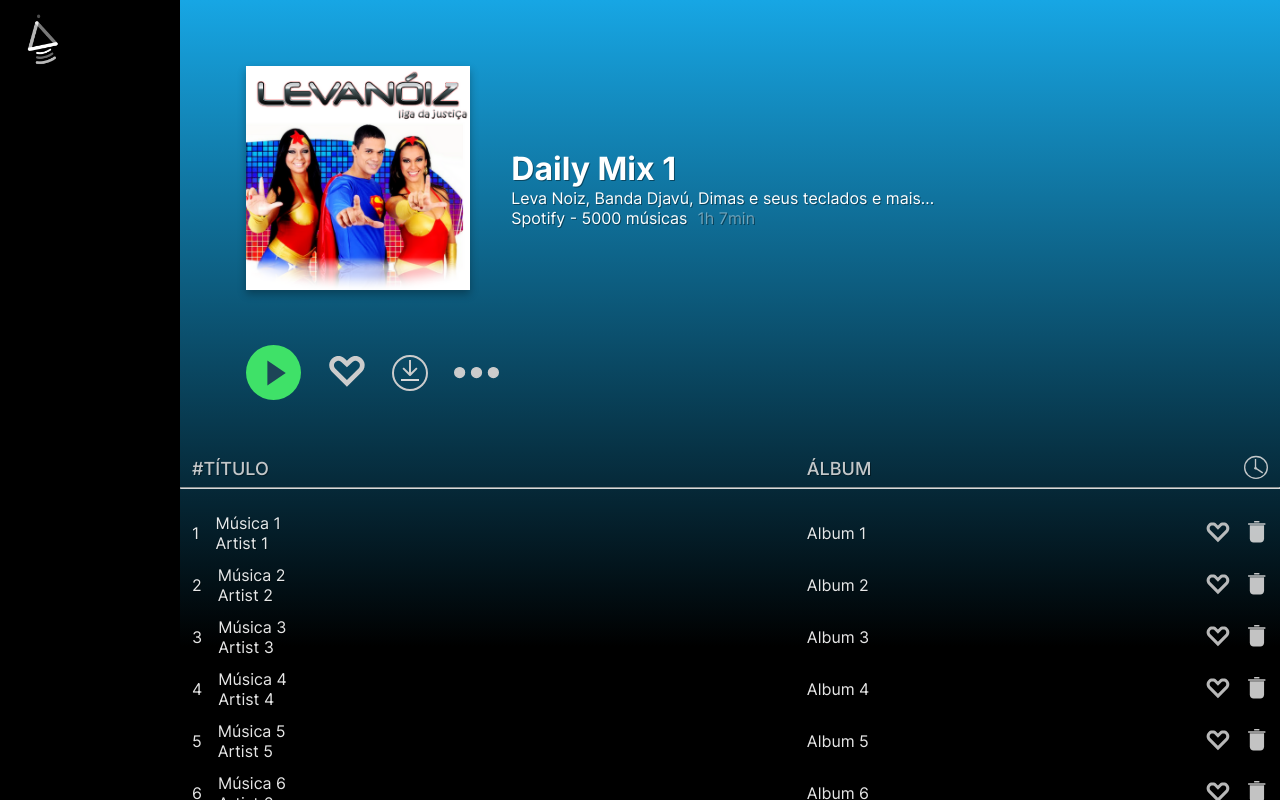
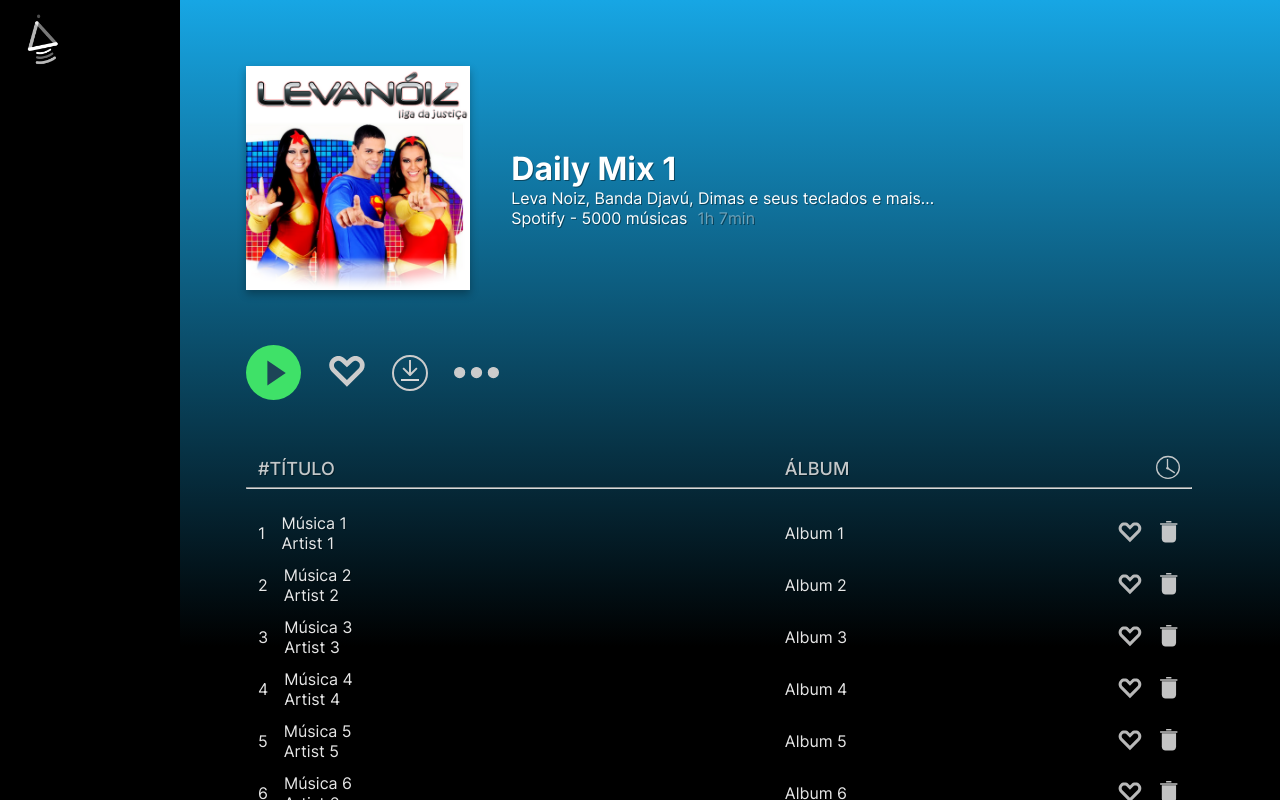
Before and after one commit to TraineeIjuniorFront-Equipe-2/-ISpotify, a React (Create React App) app: page / in a window 1280 px wide. Built offline with nearby package versions, Linux system fonts and the light colour scheme.

Commit message:
feat: Update table

```diff
--- a/src/components/MusicTable/styles.css
+++ b/src/components/MusicTable/styles.css
@@ -1,5 +1,7 @@
 .table{
+  width: 86%;
   text-shadow: 1px 1px rgba(0, 0, 0, 0.4);
+  margin-left: 6%;
   filter: opacity(90%);
 }
 .table header {
```
